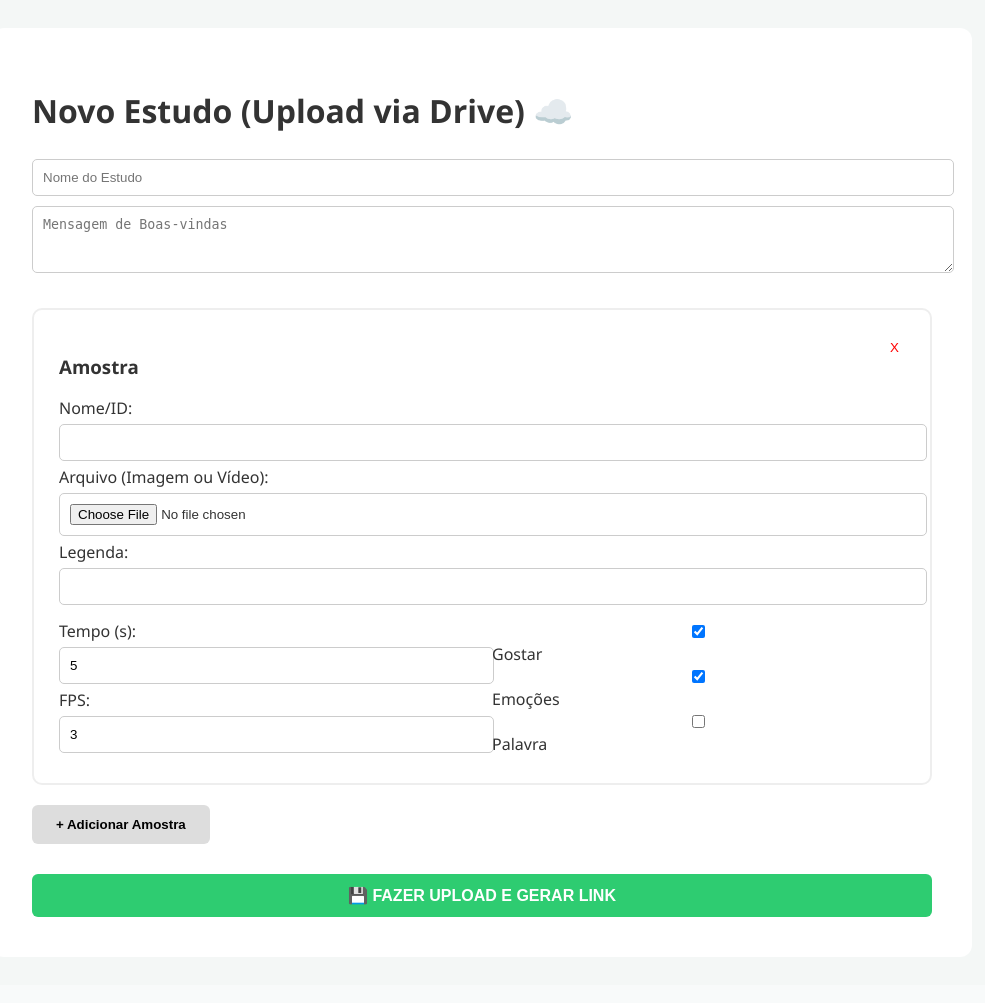
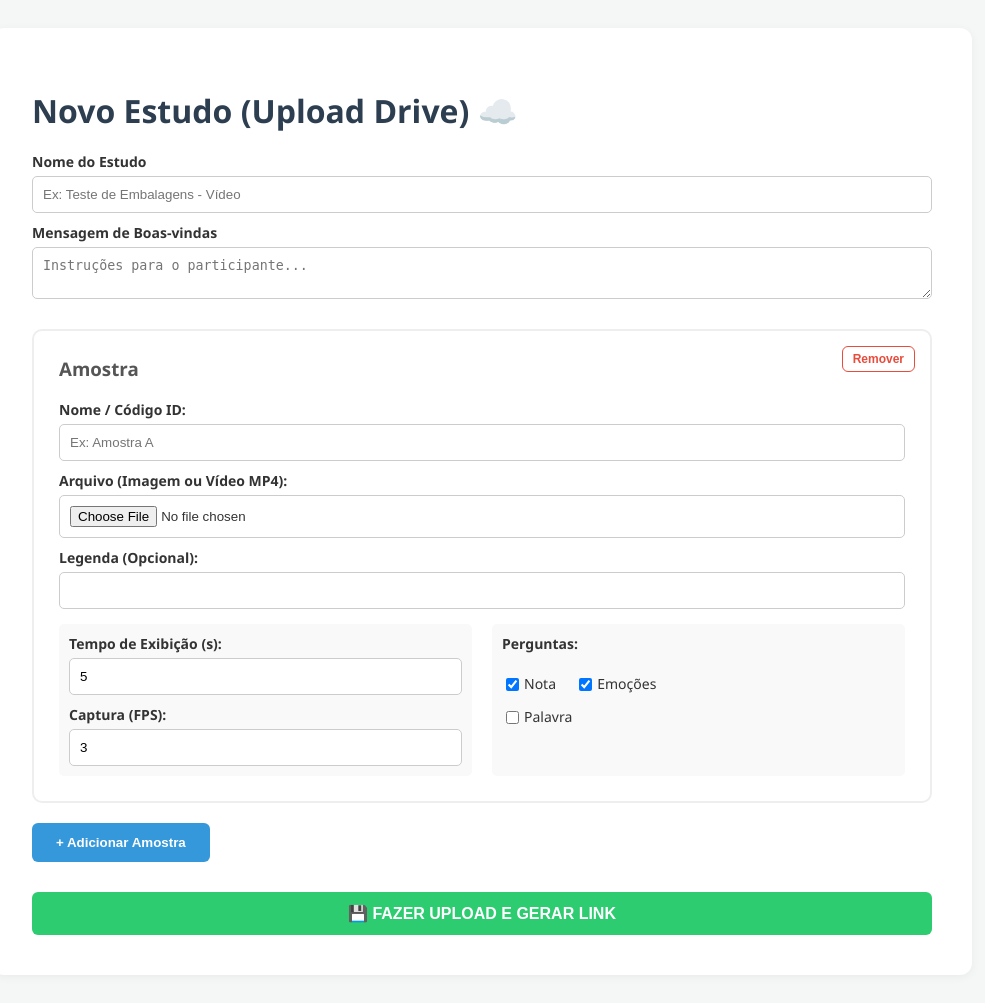
Before and after one commit to marcosgoncaf/pesquisa-emocoes-flask, a Flask app: page /admin in a window 1280 px wide. Shown: the whole page, without its empty margins (158-1143 px from the left). Before the commit the page ends 917 px from the top, so only its background shows below. Run offline with Flask 3, Linux system fonts and the light colour scheme.

Commit message:
Fix erro 502 requirements e lazy loading

```diff
--- a/app.py
+++ b/app.py
@@ -2,30 +2,41 @@ import os
 import json
 import random
 import string
+import base64
 import numpy as np
 import cv2
 import gspread
-import io
 from flask import Flask, render_template, request, jsonify
 from deepface import DeepFace
 from datetime import datetime
+
+# Bibliotecas do Google (Necessário requirements.txt atualizado)
 from google.oauth2 import service_account
 from googleapiclient.discovery import build
 from googleapiclient.http import MediaIoBaseUpload
 
 app = Flask(__name__)
 
-# Limite de upload (30MB para garantir vídeos curtos)
+# Aumenta limite para 30MB (Uploads de vídeo)
 app.config['MAX_CONTENT_LENGTH'] = 30 * 1024 * 1024
 
 # =============================================================================
-# --- CONFIGURAÇÃO GOOGLE DRIVE E SHEETS ---
+# --- CONFIGURAÇÃO UNIFICADA (DRIVE + SHEETS) ---
 # =============================================================================
-SCOPES = ['https://www.googleapis.com/auth/spreadsheets', 'https://www.googleapis.com/auth/drive']
+# ID da pasta no Google Drive onde os arquivos serão salvos
 FOLDER_ID = '1DW-GHQLfcW6za8_fGF55urbDFWugrjdX'
 
-creds = None
+SCOPES = [
+    'https://www.googleapis.com/auth/spreadsheets',
+    'https://www.googleapis.com/auth/drive'
+]
+
+drive_service = None
+sh = None
+
 try:
+    # 1. Carrega as credenciais (Local ou Nuvem)
+    creds = None
     if os.path.exists("credentials.json"):
         creds = service_account.Credentials.from_service_account_file("credentials.json", scopes=SCOPES)
     else:
@@ -34,105 +45,127 @@ try:
             creds_dict = json.loads(creds_json)
             creds = service_account.Credentials.from_service_account_info(creds_dict, scopes=SCOPES)
 
-    # Conecta nos serviços
-    drive_service = build('drive', 'v3', credentials=creds)
-    gc = gspread.authorize(creds)
-    sh = gc.open("Resultados Pesquisa Emoções")
+    if creds:
+        # 2. Conecta no Google Drive
+        drive_service = build('drive', 'v3', credentials=creds)
+
+        # 3. Conecta no Google Sheets
+        gc = gspread.authorize(creds)
+        sh = gc.open("Resultados Pesquisa Emoções")
+        print("✅ Conexão Google Drive e Sheets estabelecida!")
+    else:
+        print("⚠️ ERRO: Nenhuma credencial encontrada.")
 
 except Exception as e:
-    print(f"❌ ERRO CONEXÃO GOOGLE: {e}")
+    print(f"❌ ERRO CRÍTICO DE CONEXÃO: {e}")
 
 # =============================================================================
 # --- FUNÇÕES AUXILIARES ---
 # =============================================================================
 def upload_to_drive(file_storage, filename):
-    """Envia arquivo para o Drive e retorna URL pública"""
+    """Envia arquivo binário para o Drive e retorna Link Público"""
+    if not drive_service: return None
     try:
+        # Metadados do arquivo
         file_metadata = {
             'name': f"{datetime.now().strftime('%Y%m%d%H%M%S')}_{filename}",
             'parents': [FOLDER_ID]
         }
+        # Prepara o upload
         media = MediaIoBaseUpload(file_storage, mimetype=file_storage.mimetype, resumable=True)
 
-        # Faz o upload
+        # Executa upload
         file = drive_service.files().create(body=file_metadata, media_body=media, fields='id').execute()
         file_id = file.get('id')
 
-        # Torna o arquivo público para leitura (para o site poder mostrar)
+        # Torna público (Reader para Anyone)
         drive_service.permissions().create(
             fileId=file_id,
             body={'type': 'anyone', 'role': 'reader'},
             fields='id',
         ).execute()
 
-        # Retorna link direto de download/visualização
-        # Link de 'thumbnail' ou 'webContent' dependendo do caso,
-        # mas este formato abaixo costuma funcionar bem para tags <img src> e <video src>
+        # Retorna link de visualização direta
         return f"https://drive.google.com/uc?export=view&id={file_id}"
 
     except Exception as e:
-        print(f"Erro Upload Drive: {e}")
+        print(f"Erro no Upload para o Drive: {e}")
         return None
 
 def base64_to_image(base64_string):
-    import base64
-    if ',' in base64_string: base64_string = base64_string.split(',')[1]
+    """Converte imagem da webcam (Base64) para OpenCV"""
+    if ',' in base64_string:
+        base64_string = base64_string.split(',')[1]
     nparr = np.frombuffer(base64.b64decode(base64_string), np.uint8)
     return cv2.imdecode(nparr, cv2.IMREAD_COLOR)
 
 # =============================================================================
 # --- ROTAS ---
 # =============================================================================
+
 @app.route('/')
 def home():
     study_id = request.args.get('study_id')
     study_config = None
-    if study_id:
+    if study_id and sh:
         try:
             ws = sh.worksheet("Estudos")
             cell = ws.find(study_id, in_column=1)
-            if cell: study_config = json.loads(ws.cell(cell.row, 2).value)
-        except: pass
+            if cell:
+                config_json = ws.cell(cell.row, 2).value
+                study_config = json.loads(config_json)
+        except Exception as e:
+            print(f"Erro ao ler estudo: {e}")
     return render_template('index.html', study_id=study_id, study_config=study_config)
 
 @app.route('/admin')
-def admin_panel(): return render_template('admin.html')
+def admin_panel():
+    return render_template('admin.html')
 
 # =============================================================================
-# --- API ---
+# --- API (CRIAÇÃO E SALVAMENTO) ---
 # =============================================================================
+
 @app.route('/create_study', methods=['POST'])
 def create_study():
-    # NOTA: Agora recebemos FormData (Multipart) por causa dos arquivos
     try:
+        # Recebe dados do Formulário (Multipart)
         form_data = request.form
         files = request.files
 
         study_name = form_data.get('study_name')
         welcome_message = form_data.get('welcome_message')
 
-        # Reconstrói a lista de itens a partir do form data
-        # O JS vai mandar chaves como: items[0][name], items[0][caption], files[0]...
         items = []
         index = 0
+
+        # Loop para processar os itens enviados pelo Javascript
         while True:
-            if f'items[{index}][name]' not in form_data: break
+            # Verifica se existe o nome do item atual, senão para o loop
+            if f'items[{index}][name]' not in form_data:
+                break
 
-            # Processa arquivo deste item
+            # Pega o arquivo (Imagem ou Vídeo)
             file_obj = files.get(f'items[{index}][file]')
             file_url = ""
             file_type = "image"
 
-            if file_obj:
-                if file_obj.mimetype.startswith('video'): file_type = 'video'
-                # UPLOAD PARA O DRIVE AQUI
+            if file_obj and file_obj.filename != '':
+                # Detecta se é vídeo
+                if file_obj.mimetype.startswith('video'):
+                    file_type = 'video'
+
+                # Faz Upload para o Drive
+                print(f"Iniciando upload do item {index}...")
                 file_url = upload_to_drive(file_obj.stream, file_obj.filename)
 
-            if not file_url: raise Exception(f"Falha ao salvar arquivo do item {index+1}")
+            if not file_url:
+                raise Exception(f"Falha no upload do arquivo para o item {index+1}. Verifique a conexão com o Drive.")
 
+            # Adiciona à lista
             items.append({
                 "name": form_data.get(f'items[{index}][name]'),
-                "file_data": file_url, # Agora salvamos a URL do Drive, não o Base64
+                "file_data": file_url, # Salva o LINK do Drive
                 "file_type": file_type,
                 "caption": form_data.get(f'items[{index}][caption]'),
                 "duration": int(form_data.get(f'items[{index}][duration]')),
@@ -145,14 +178,17 @@ def create_study():
             })
             index += 1
 
-        # Salva no Sheets
+        # Gera ID e Salva no Sheets
         study_id = ''.join(random.choices(string.ascii_lowercase + string.digits, k=8))
+
         config = {
             "study_name": study_name,
             "welcome_message": welcome_message,
             "items": items,
             "created_at": datetime.now().strftime("%Y-%m-%d %H:%M:%S")
         }
+
+        if not sh: raise Exception("Sem conexão com o Google Sheets")
 
         try: ws = sh.worksheet("Estudos")
         except: ws = sh.add_worksheet(title="Estudos", rows=100, cols=5); ws.append_row(["ID", "Config JSON"])
@@ -163,12 +199,8 @@ def create_study():
         return jsonify({'status': 'success', 'link': f"{base_url}/?study_id={study_id}"})
 
     except Exception as e:
-        print(e)
+        print(f"Erro create_study: {e}")
         return jsonify({'status': 'error', 'message': str(e)}), 500
-
-# As rotas de check_face, analyze_emotion e save_data continuam IGUAIS ao anterior
-# ... (Copie as rotas check_face, analyze_emotion e save_data do código anterior aqui) ...
-# ... Elas não mudam pois lidam com imagens da câmera, que são pequenas ...
 
 @app.route('/check_face', methods=['POST'])
 def check_face():
@@ -187,7 +219,8 @@ def analyze_emotion_route():
     data = request.json
     try:
         img = base64_to_image(data['image'])
-        analysis = DeepFace.analyze(img_path=img, actions=['emotion'], enforce_detection=False, detector_backend='ssd')
+        # Usa detector 'ssd' ou 'opencv' que são mais leves que o padrão
+        analysis = DeepFace.analyze(img_path=img, actions=['emotion'], enforce_detection=False, detector_backend='opencv')
         dominant = "não_detectado"
         if isinstance(analysis, list) and len(analysis) > 0: dominant = analysis[0]['dominant_emotion']
         elif isinstance(analysis, dict): dominant = analysis['dominant_emotion']
@@ -204,7 +237,12 @@ def save_data():
             emotions_list = item.get('emotions_list', [])
             try: main_emotion = max(set(emotions_list), key=emotions_list.count)
             except: main_emotion = "N/A"
-            rows.append([pid, sid, item.get('stimulus'), datetime.now().strftime("%Y-%m-%d %H:%M:%S"), main_emotion, item.get('liking'), ", ".join(map(str, emotions_list)), item.get('word')])
+            rows.append([
+                pid, sid, item.get('stimulus'), datetime.now().strftime("%Y-%m-%d %H:%M:%S"),
+                main_emotion, item.get('liking'), ", ".join(map(str, emotions_list)), item.get('word')
+            ])
+
+        if not sh: raise Exception("Sem conexão com Sheets")
         try: ws = sh.worksheet("Resultados")
         except: ws = sh.add_worksheet(title="Resultados", rows=1000, cols=10); ws.append_row(["Part.", "ID Est.", "Estímulo", "Data", "Emoção Princ.", "Nota", "Emoções Det.", "Palavra"])
         ws.append_rows(rows)
--- a/templates/admin.html
+++ b/templates/admin.html
@@ -3,32 +3,51 @@
 <head>
     <meta charset="UTF-8">
     <meta name="viewport" content="width=device-width, initial-scale=1.0">
-    <title>Painel do Pesquisador (Google Drive)</title>
+    <title>Painel do Pesquisador (Drive Upload)</title>
     <style>
-        /* (Mantenha o mesmo CSS bonito do anterior, vou omitir para economizar espaço) */
         body { font-family: 'Segoe UI', Roboto, sans-serif; background: #f4f7f6; padding: 20px; color: #333; }
-        .container { max-width: 900px; margin: 0 auto; background: white; padding: 40px; border-radius: 12px; }
-        .item-card { background: #fff; border: 2px solid #eee; padding: 25px; margin-top: 25px; border-radius: 10px; }
-        .btn { padding: 12px 24px; border: none; border-radius: 6px; cursor: pointer; font-weight: bold; }
+        .container { max-width: 900px; margin: 0 auto; background: white; padding: 40px; border-radius: 12px; box-shadow: 0 2px 10px rgba(0,0,0,0.05); }
+        h1 { margin-bottom: 20px; color: #2c3e50; }
+
+        .item-card { background: #fff; border: 2px solid #eee; padding: 25px; margin-top: 25px; border-radius: 10px; position: relative; }
+        .item-card:hover { border-color: #ccc; }
+
+        label { display: block; margin-top: 10px; font-weight: 600; font-size: 14px; }
+        input, textarea { width: 100%; padding: 10px; margin-top: 5px; border: 1px solid #ccc; border-radius: 5px; box-sizing: border-box; }
+
+        .cols-2 { display: grid; grid-template-columns: 1fr 1fr; gap: 20px; margin-top: 15px; }
+        .checkbox-group label { display: inline-flex; align-items: center; font-weight: normal; margin-right: 15px; cursor: pointer; }
+        .checkbox-group input { margin-right: 5px; }
+
+        .btn { padding: 12px 24px; border: none; border-radius: 6px; cursor: pointer; font-weight: bold; transition: 0.2s; }
+        .btn-add { background: #3498db; color: white; margin-top: 20px; }
         .btn-green { background: #2ecc71; color: white; width: 100%; font-size: 16px; margin-top: 30px; }
-        input, textarea { width: 100%; padding: 10px; margin: 5px 0; border: 1px solid #ccc; border-radius: 5px; }
-        .cols-2 { display: grid; grid-template-columns: 1fr 1fr; gap: 20px; }
+        .btn-del { position: absolute; top: 15px; right: 15px; background: transparent; color: #e74c3c; border: 1px solid #e74c3c; padding: 5px 10px; font-size: 12px; }
+        .btn-del:hover { background: #e74c3c; color: white; }
+
+        #result-area { display:none; margin-top:30px; padding:20px; background:#dff0d8; border: 1px solid #d6e9c6; border-radius: 6px; }
+        code { display: block; background: rgba(255,255,255,0.5); padding: 10px; margin-top: 10px; word-break: break-all; font-family: monospace; font-weight: bold; }
     </style>
 </head>
 <body>
 
 <div class="container">
-    <h1>Novo Estudo (Upload via Drive) ☁️</h1>
-    <input type="text" id="study_name" placeholder="Nome do Estudo">
-    <textarea id="welcome_message" rows="3" placeholder="Mensagem de Boas-vindas"></textarea>
+    <h1>Novo Estudo (Upload Drive) ☁️</h1>
+
+    <label>Nome do Estudo</label>
+    <input type="text" id="study_name" placeholder="Ex: Teste de Embalagens - Vídeo">
+
+    <label>Mensagem de Boas-vindas</label>
+    <textarea id="welcome_message" rows="2" placeholder="Instruções para o participante..."></textarea>
 
     <div id="items-container"></div>
 
-    <button class="btn" style="background:#ddd; margin-top:20px;" onclick="addItem()">+ Adicionar Amostra</button>
+    <button class="btn btn-add" onclick="addItem()">+ Adicionar Amostra</button>
     <button class="btn btn-green" onclick="saveStudy()">💾 FAZER UPLOAD E GERAR LINK</button>
 
-    <div id="result-area" style="display:none; margin-top:20px; padding:20px; background:#dff0d8;">
-        <h3>Sucesso!</h3>
+    <div id="result-area">
+        <h3 style="margin-top:0">Estudo Criado!</h3>
+        <p>Link para enviar aos participantes:</p>
         <code id="final-link"></code>
     </div>
 </div>
@@ -36,30 +55,35 @@
 <script>
     function addItem() {
         const id = Date.now();
-        // Note que o input file agora não tem "onchange" complexo, vamos pegar o arquivo direto no final
         const html = `
             <div class="item-card" id="card-${id}">
-                <div style="float:right"><button onclick="document.getElementById('card-${id}').remove()" style="color:red;border:none;background:none">X</button></div>
-                <h3>Amostra</h3>
+                <button class="btn btn-del" onclick="document.getElementById('card-${id}').remove()">Remover</button>
+                <h3 style="margin-top:0; color:#555">Amostra</h3>
 
-                <label>Nome/ID:</label>
-                <input type="text" class="i-name">
+                <label>Nome / Código ID:</label>
+                <input type="text" class="i-name" placeholder="Ex: Amostra A">
 
-                <label>Arquivo (Imagem ou Vídeo):</label>
+                <label>Arquivo (Imagem ou Vídeo MP4):</label>
                 <input type="file" class="i-file" accept="image/*,video/*">
 
-                <label>Legenda:</label>
+                <label>Legenda (Opcional):</label>
                 <input type="text" class="i-caption">
 
-                <div class="cols-2" style="margin-top:10px">
-                    <div>
-                        Tempo (s): <input type="number" class="i-duration" value="5">
-                        FPS: <input type="number" class="i-fps" value="3">
+                <div class="cols-2">
+                    <div style="background:#f9f9f9; padding:10px; border-radius:5px;">
+                        <label style="margin-top:0">Tempo de Exibição (s):</label>
+                        <input type="number" class="i-duration" value="5" min="1">
+
+                        <label>Captura (FPS):</label>
+                        <input type="number" class="i-fps" value="3" min="1" max="10">
                     </div>
-                    <div>
-                        <label><input type="checkbox" class="i-q-liking" checked> Gostar</label><br>
-                        <label><input type="checkbox" class="i-q-emotions" checked> Emoções</label><br>
-                        <label><input type="checkbox" class="i-q-word"> Palavra</label>
+                    <div style="background:#f9f9f9; padding:10px; border-radius:5px;">
+                        <label style="margin-top:0">Perguntas:</label>
+                        <div class="checkbox-group" style="margin-top:10px">
+                            <label><input type="checkbox" class="i-q-liking" checked> Nota</label>
+                            <label><input type="checkbox" class="i-q-emotions" checked> Emoções</label><br>
+                            <label><input type="checkbox" class="i-q-word"> Palavra</label>
+                        </div>
                     </div>
                 </div>
             </div>
@@ -69,23 +93,22 @@
 
     async function saveStudy() {
         const name = document.getElementById('study_name').value;
-        const btn = document.querySelector('.btn-green');
+        if (!name) return alert("Dê um nome ao estudo.");
+
+        const cards = document.querySelectorAll('.item-card');
+        if(cards.length === 0) return alert("Adicione pelo menos uma amostra.");
 
         const formData = new FormData();
         formData.append('study_name', name);
         formData.append('welcome_message', document.getElementById('welcome_message').value);
 
-        const cards = document.querySelectorAll('.item-card');
-        if(cards.length === 0) return alert("Adicione itens");
-
-        let hasFileError = false;
+        let error = false;
         cards.forEach((card, index) => {
             const fileInput = card.querySelector('.i-file');
-            if(fileInput.files.length === 0) hasFileError = true;
+            if(fileInput.files.length === 0) { error = true; return; }
 
-            // Aqui construímos o pacote para o Python
             formData.append(`items[${index}][name]`, card.querySelector('.i-name').value);
-            formData.append(`items[${index}][file]`, fileInput.files[0]); // Envia o arquivo binário
+            formData.append(`items[${index}][file]`, fileInput.files[0]);
             formData.append(`items[${index}][caption]`, card.querySelector('.i-caption').value);
             formData.append(`items[${index}][duration]`, card.querySelector('.i-duration').value);
             formData.append(`items[${index}][fps]`, card.querySelector('.i-fps').value);
@@ -95,15 +118,17 @@
             formData.append(`items[${index}][q_word]`, card.querySelector('.i-q-word').checked);
         });
 
-        if(hasFileError) return alert("Todos os itens precisam de um arquivo!");
+        if(error) return alert("Todas as amostras precisam de um arquivo selecionado.");
 
-        btn.innerText = "⏳ Enviando arquivos para o Drive... (Aguarde)";
+        const btn = document.querySelector('.btn-green');
+        const originalText = btn.innerText;
+        btn.innerText = "⏳ Enviando arquivos para o Drive... (Não feche)";
         btn.disabled = true;
 
         try {
             const res = await fetch('/create_study', {
                 method: 'POST',
-                body: formData // Enviamos FormData, não JSON
+                body: formData
             });
             const data = await res.json();
 
@@ -111,17 +136,20 @@
                 document.getElementById('result-area').style.display = 'block';
                 document.getElementById('final-link').innerText = data.link;
                 btn.innerText = "✅ Sucesso!";
+                window.scrollTo(0, document.body.scrollHeight);
             } else {
-                alert("Erro: " + data.message);
+                alert("Erro no servidor: " + data.message);
+                btn.innerText = originalText;
                 btn.disabled = false;
-                btn.innerText = "💾 Tentar Novamente";
             }
         } catch(e) {
-            alert("Erro de conexão");
+            alert("Erro de conexão. Se o arquivo for vídeo grande, pode ter demorado muito.");
+            btn.innerText = originalText;
             btn.disabled = false;
-            btn.innerText = "💾 Tentar Novamente";
         }
     }
+
+    // Adiciona o primeiro item automaticamente
     addItem();
 </script>
 </body>
```
